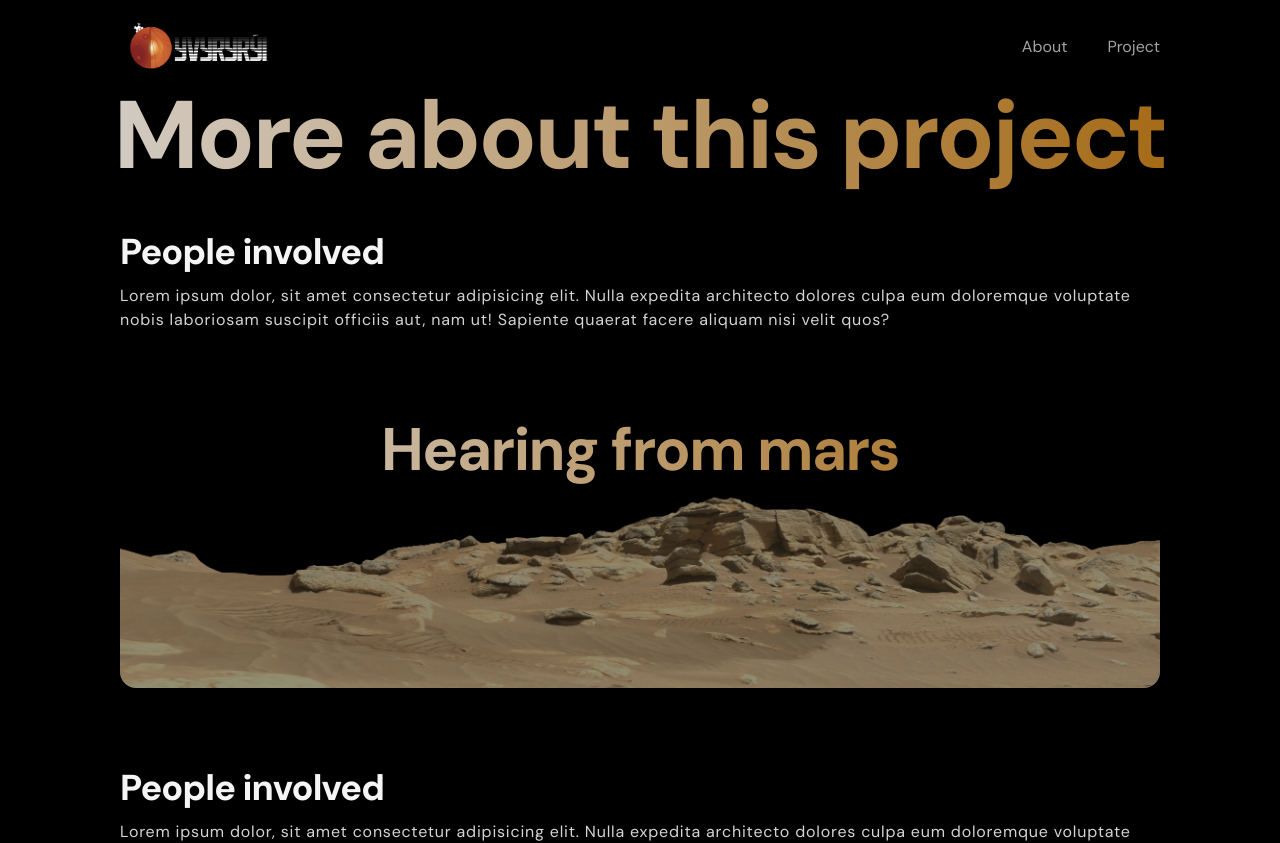
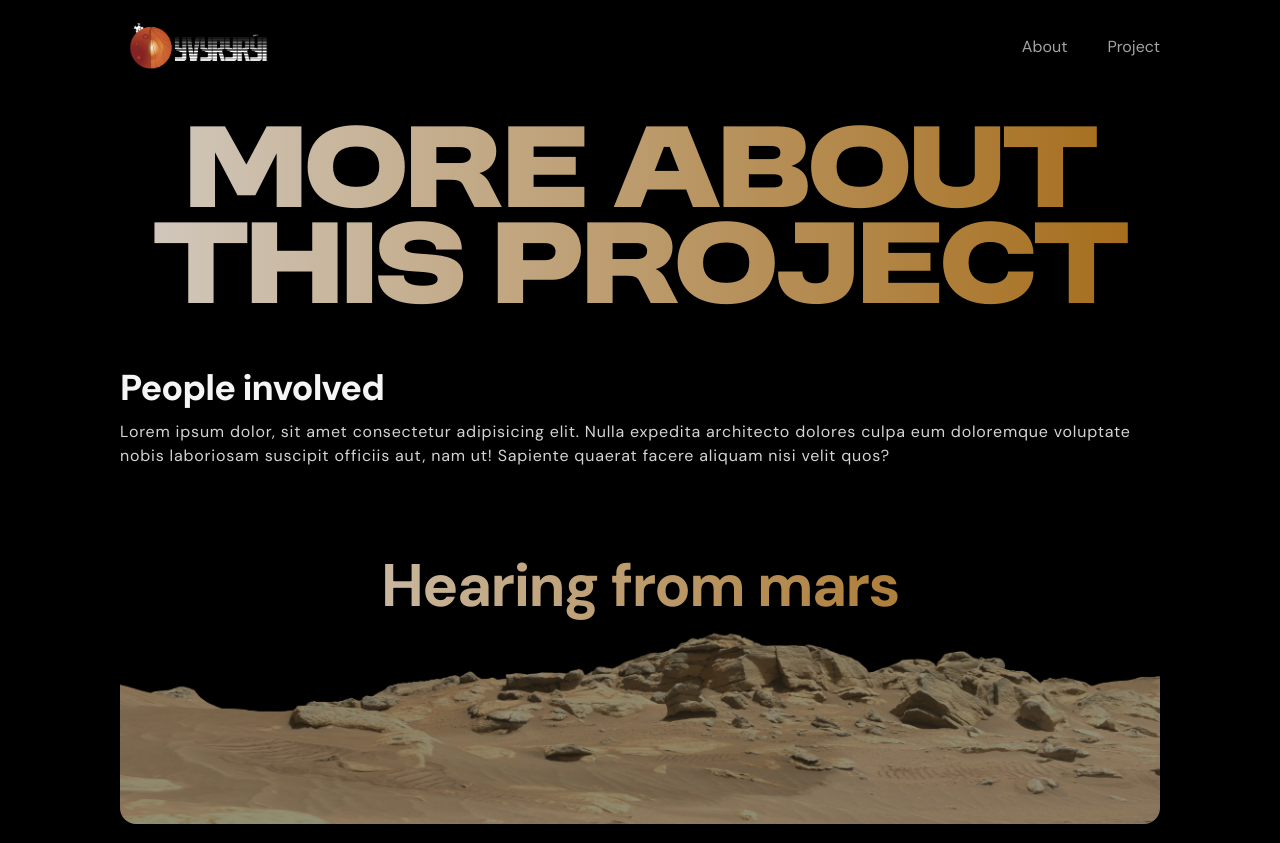
Before and after one commit to Yvyryryi/frontend, a Next.js app in the folder frontend-app/: page /project in a window 1280 px wide. Shown: the top 843 px of the page. Built offline with nearby package versions, Linux system fonts and the light colour scheme.

Commit message:
Font change

```diff
--- a/frontend-app/src/app/globals.css
+++ b/frontend-app/src/app/globals.css
@@ -35,7 +35,8 @@ h2 {
 }
 
 h3 {
-    @apply md:text-8xl text-5xl text-center font-bold tracking-tight bg-gradient-to-r from-stone-300 to-yellow-700 bg-clip-text text-transparent py-2
+    @apply md:text-8xl font-mono text-5xl text-center font-bold tracking-tight bg-gradient-to-r from-stone-300 to-yellow-700 bg-clip-text text-transparent py-2;
+    font-family: var(--font-geist-mono);
 }
 
 h4 {
--- a/frontend-app/src/app/layout.tsx
+++ b/frontend-app/src/app/layout.tsx
@@ -3,8 +3,15 @@ import { DM_Sans } from "next/font/google"
 import "./globals.css";
 import Header from "@/components/Header";
 import Footer from "@/components/Footer";
+import localFont from "next/font/local";
 
 const dmSans = DM_Sans({ subsets: ["latin"] })
+
+const morderniz = localFont({
+  src: '../../fonts/moderniz.otf',
+  variable: "--font-geist-mono",
+  weight: "100 900",
+});
 
 export const metadata: Metadata = {
   title: "Mars Seismic Detection",
@@ -18,7 +25,7 @@ export default function RootLayout({
 }>) {
   return (
     <html lang="en">
-      <body className={`${dmSans.className} antialiased bg text`}>
+      <body className={`${dmSans.className} ${morderniz.variable} antialiased bg text`}>
         <Header></Header>
         {children}
         <Footer></Footer>
--- a/frontend-app/src/app/project/page.tsx
+++ b/frontend-app/src/app/project/page.tsx
@@ -6,7 +6,7 @@ import { motion } from "framer-motion";
 
 export default function Page(){
     return(
-        <div className="my-10 relative">
+        <div className="my-20 relative">
             <motion.div initial={{opacity: 0 }} transition={{delay:0.2,y:"-30%"}} whileInView={{ opacity: 1,y:"0%"}} className="py-10 px-5"><h3>More about this project</h3></motion.div>
             <div className="container">
                 <div className="flex flex-col md:gap-20 gap-10">
--- a/frontend-app/src/components/ChartExample.tsx
+++ b/frontend-app/src/components/ChartExample.tsx
@@ -82,7 +82,7 @@ export default function ChartExample(){
                 </AreaChart>
             </motion.div>
             <motion.div animate={data.length != 0 ? "open":"closed"} variants={variants} className="hidden p-2 bg-gradient-to-t from-orange-900/10 w-fit to-black rounded-xl md:flex overflow-x-auto">
-                <AreaChart width={1300} height={data.length != 0 ? 300: 280} data={data} className="rounded transition-all">
+                <AreaChart width={1350} height={data.length != 0 ? 300: 280} data={data} className="rounded transition-all">
                     <Area dataKey="y" stroke="#f97316" fill="#f97316" fillOpacity={1}/>
                     <Area dataKey="y2" stroke="#f97316" fill="#f97316" fillOpacity={1}/>
                 </AreaChart>
```
Also changed, not shown: frontend-app/fonts/Moderniz.otf (added).
